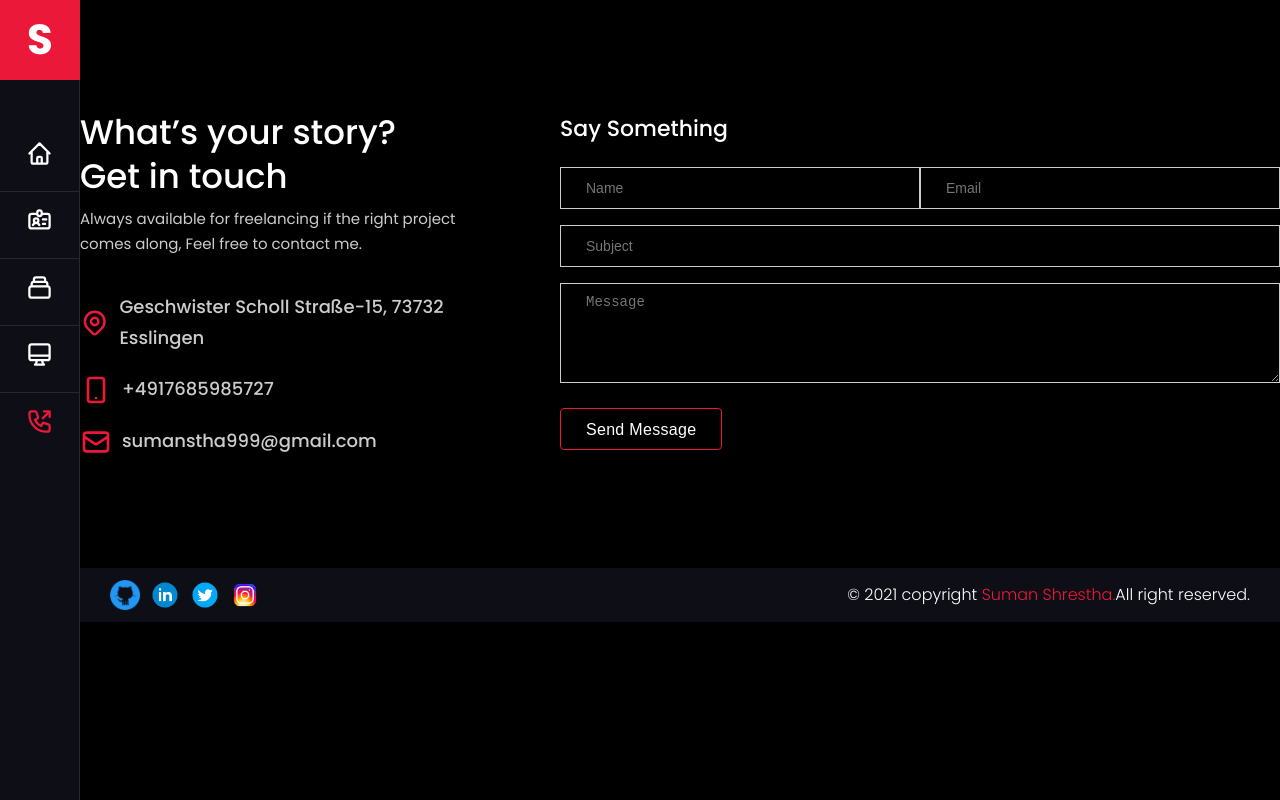
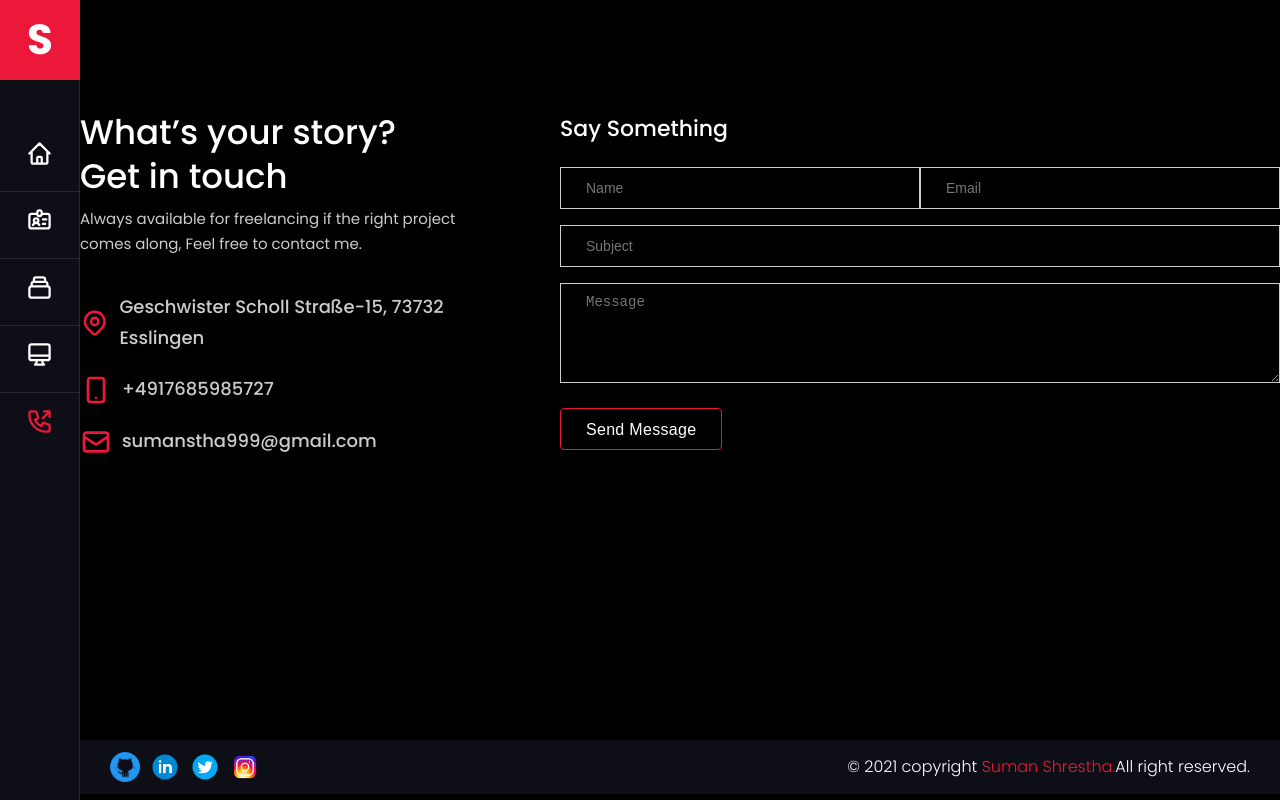
Before and after one commit to sumancfc/react-next-portfolio, a Next.js app: page /contact in a window 1280 px wide. Built offline with nearby package versions, Linux system fonts and the light colour scheme.

Commit message:
latest change

```diff
--- a/components/Footer.tsx
+++ b/components/Footer.tsx
@@ -4,7 +4,7 @@ import SocialIcons from "./SocialIcons";
 
 const Footer: React.FC = () => {
   return (
-    <footer className='footer section' data-testid='footer'>
+    <footer className='section footer' data-testid='footer'>
       <div className='container'>
         <div className='row d-flex justify-between align-center'>
           <div>
--- a/styles/partials/_contact.scss
+++ b/styles/partials/_contact.scss
@@ -2,6 +2,7 @@
 .contact-section {
   position: relative;
   padding: 100px 0;
+  height: calc(100vh - 60px);
 
   .contact-info {
     margin: 10px 0;
```
